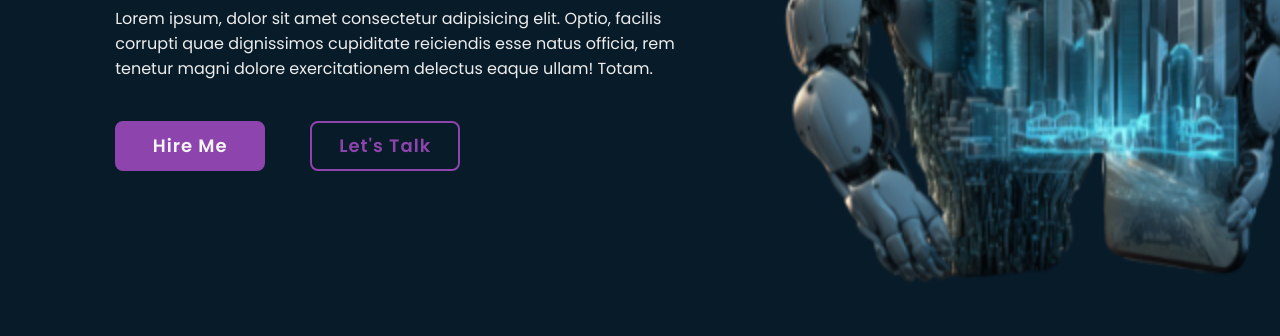
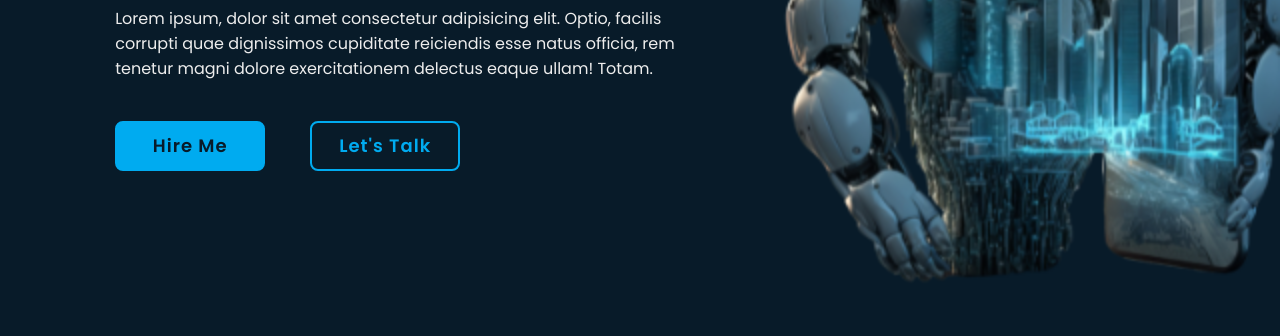
Before and after one commit to VikrantCodes/Portfolio, a plain HTML site: page index.html in a window 1280 px wide. Shown: the part 381-717 px from the top of the page. Drawn offline with nearby package versions, Linux system fonts and the light colour scheme.

Commit message:
Update style.css

```diff
--- a/style.css
+++ b/style.css
@@ -12,14 +12,10 @@
 }
 
 :root {
-/*   --bg-color: #081b29;
+  --bg-color: #081b29;
   --second-bg-color: #112e42;
   --text-color: #ededed;
-  --main-color: #00abf0;   */
-  --bg-color: #f5f5f5;                  /* Light background */
-  --second-bg-color: #e0e0e0;            /* Slightly darker secondary background */
-  --text-color: #ededed;                 /* Dark text color for contrast */
-  --main-color: #8e44ad;                 /* Soft purple accent color */
+  --main-color: #00abf0;
 }
 
 html {
```
